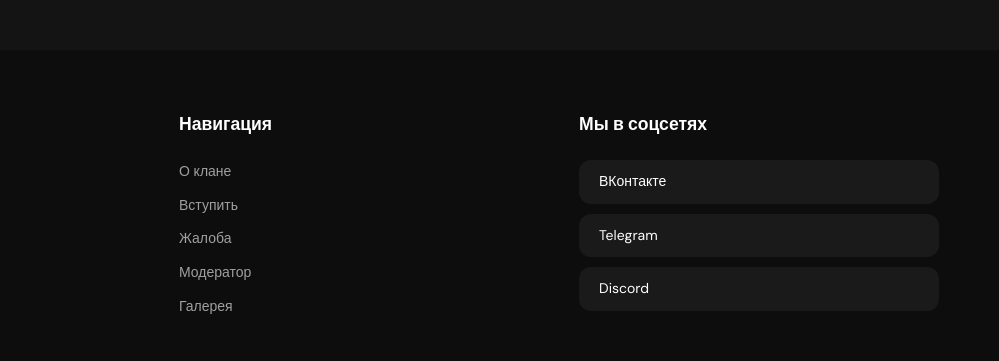
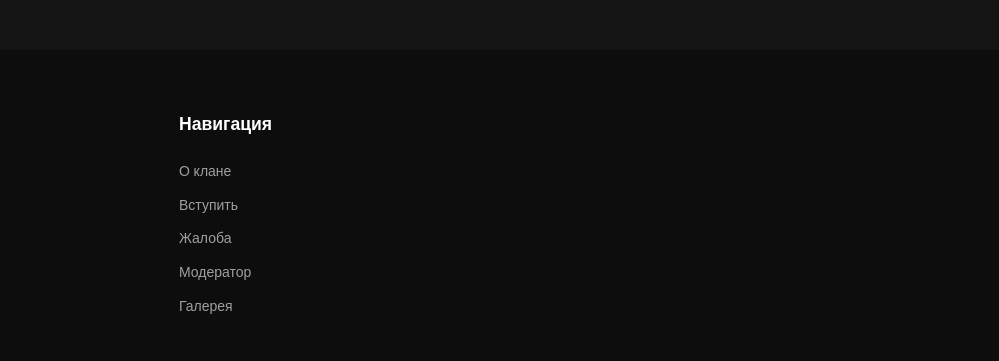
Before and after one commit to zirnyjgovnuk-ops/SLC-CLAN-FTAP, a website: page index.html in a window 1280 px wide. Shown: the part 6745-7106 px from the top of the page, 281-1280 px from the left. Drawn offline with Linux system fonts and the light colour scheme; no server answers.

Commit message:
Update index.html

```diff
--- a/index.html
+++ b/index.html
@@ -372,11 +372,6 @@
                     <a href="#gallery">Галерея</a>
                 </div>
                 <div class="footer-social">
-                    <h4>Мы в соцсетях</h4>
-                    <div class="social-links">
-                        <a href="#" class="social-link vk">ВКонтакте</a>
-                        <a href="#" class="social-link telegram">Telegram</a>
-                        <a href="#" class="social-link discord">Discord</a>
                     </div>
                 </div>
             </div>
```
